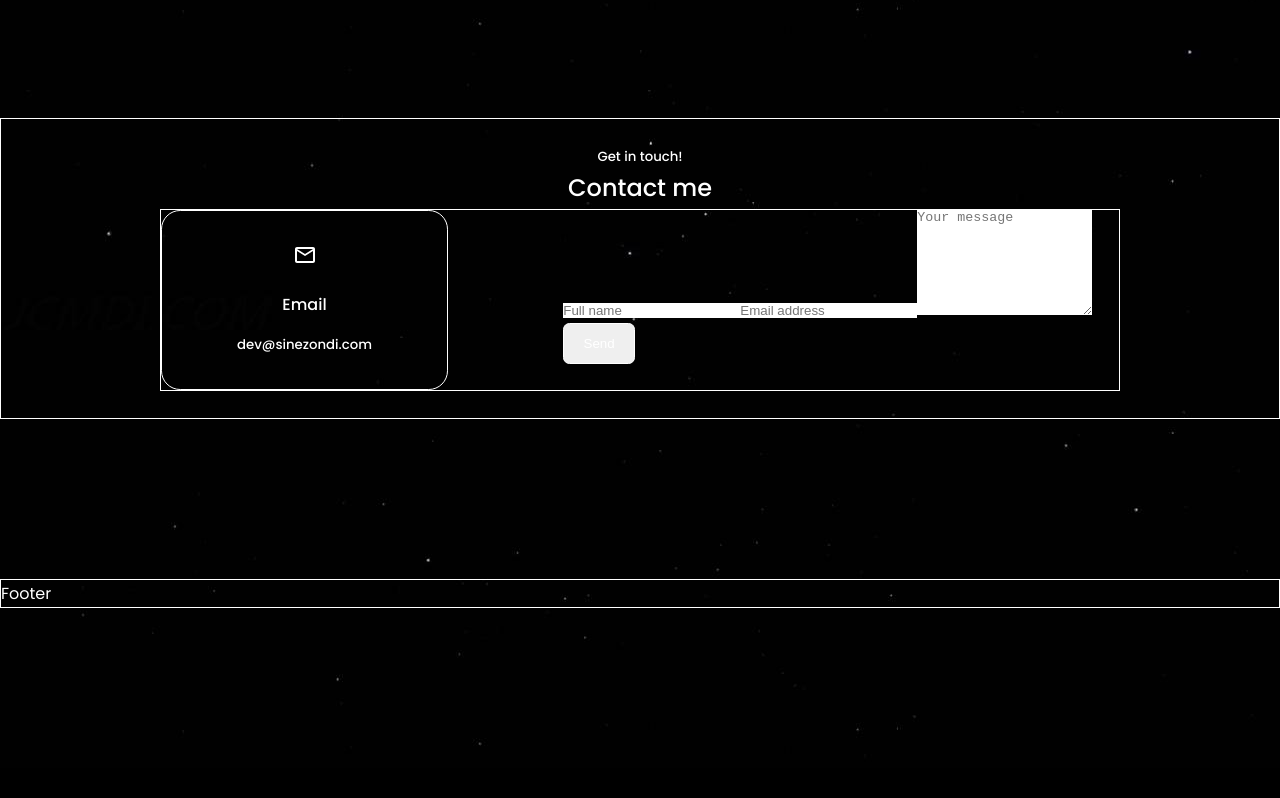
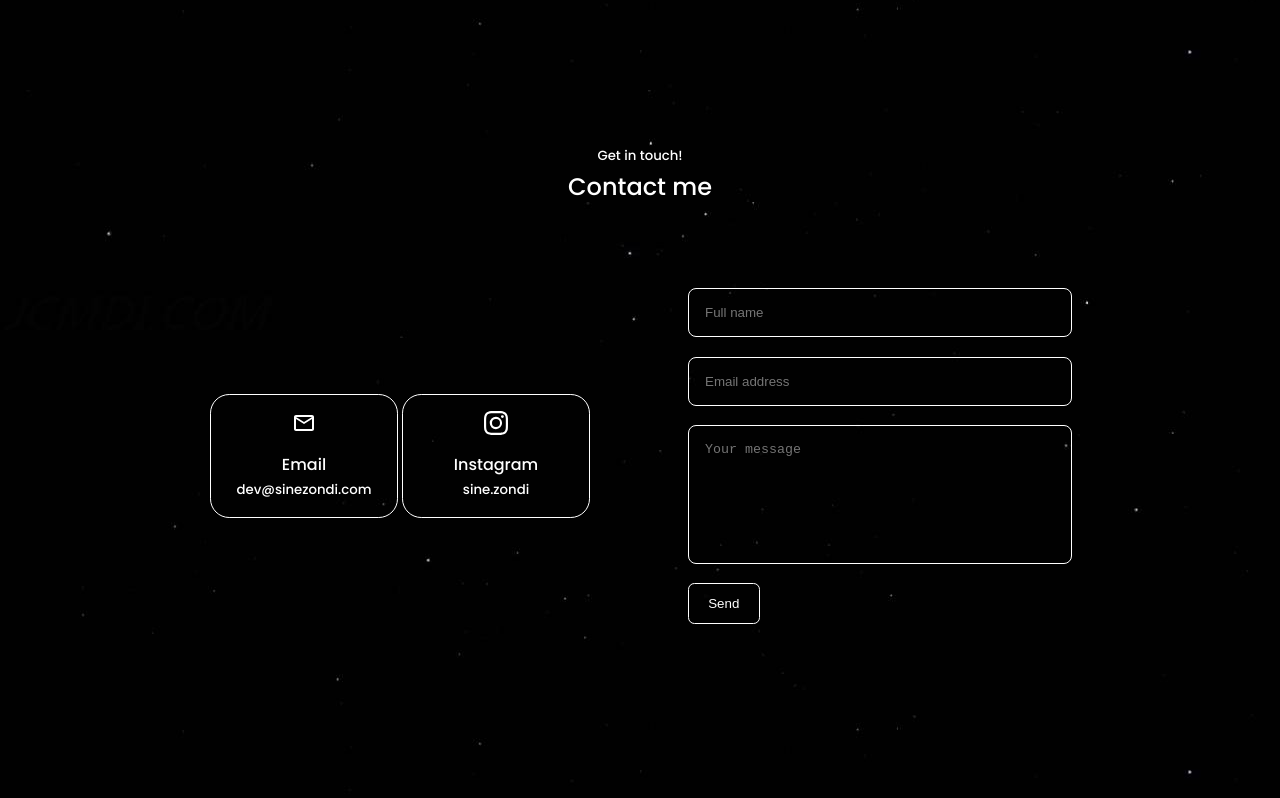
Before and after one commit to SinenhlanhlaZ/zondi-portfolio, a React (Create React App) app: page / in a window 1280 px wide. Shown: the part 3262-4060 px from the top of the page. Before the commit the page ends 4030 px from the top, so only its background shows below. Built offline with nearby package versions, Linux system fonts and the light colour scheme.

Commit message:
completed contact component

```diff
--- a/src/components/contact/contact.css
+++ b/src/components/contact/contact.css
@@ -1,27 +1,66 @@
 #contact{
-    border: 1px solid white;
+    height: auto;
+    /* border: 1px solid white; */
 }
 
 .contact__container {
-    width: 58%;
-    display: grid;
-    grid-template-columns: 30% 58%;
-    gap: 12%;
-    border: 1px solid white;
+    display: flex;
+    justify-content: space-around;
+    align-items: center;
+    padding: 3rem 0rem;
+    /* border: 1px solid white; */
+}
+
+.contact__container > div{
+    width: 40%;
+    height: 25rem;
+    padding: 0rem 2rem;
+}
+
+.contact__options__container{
+    /* border: 1px solid white; */
+    display: flex;
+    flex-direction: row;
+    justify-content: space-around;
+    align-items: center;
+}
+
+.form__container{
+    /* border: 1px solid white; */
+    display: flex;
+    flex-direction: column;
+    justify-content: center;
 }
 
 .contact__option {
     background-color: transparent;
-    padding: 2rem 0rem;
+    padding: 1rem;
     border-radius: 1.2rem;
     text-align: center;
     border: 1px solid var(--color-white);
-    display: grid;
-    justify-items: center;
-    grid-row-gap: 1rem;
+    width: 40%;
 }
 
 .contact__option-icon{
     font-size: 1.5rem;
     margin-bottom: .5rem;
 }
+
+form{
+    display: flex;
+    flex-direction: column;
+    gap: 1.2rem;
+}
+
+input, textarea{
+    padding: 1rem;
+    border-radius: .5rem;
+    background: transparent;
+    border: 1px solid var(--color-white);
+    resize: none;
+    color: var(--color-white);
+}
+
+form button{
+    background-color: transparent;
+}
--- a/src/components/contact/contact.jsx
+++ b/src/components/contact/contact.jsx
@@ -1,6 +1,7 @@
 import React from 'react'
 import './contact.css'
 import {MdOutlineEmail} from 'react-icons/md'
+import {BsInstagram} from 'react-icons/bs'
 
 const contact = () => {
   return (
@@ -11,22 +12,31 @@ const contact = () => {
 
       <div className="container contact__container">
 
-        <div className="contact__options">
+        <div className="contact__options__container">
           <div className="contact__option">
             <MdOutlineEmail className="contact__option-icon"/>
             <h4> Email </h4>
             <h5> dev@sinezondi.com </h5>
           </div>
+
+          <div className="contact__option">
+            <BsInstagram className="contact__option-icon"/>
+            <h4> Instagram </h4>
+            <h5> sine.zondi </h5>
+          </div>
         </div>
 
-        <form action="">
-          <input type="text" name="name" placeholder="Full name" required/>
-          <input type="email" name="email" placeholder="Email address" required/>
-          <textarea name="message" rows="7" placeholder="Your message" required></textarea>
-          <button type="submit" className="btn btn-primary"> Send </button>
-        </form>
-
+        <div className="form__container">
+          <form action="" method="POST">
+            <input type="text" name="name" placeholder="Full name" required/>
+            <input type="email" name="email" placeholder="Email address" required/>
+            <textarea name="message" rows="7" placeholder="Your message" required></textarea>
+            <button type="submit" className="btn btn-primary"> Send </button>
+          </form>
+        </div>
       </div>
+      <br/>
+      <br/>
       <br/>
     </div>
   )
```
